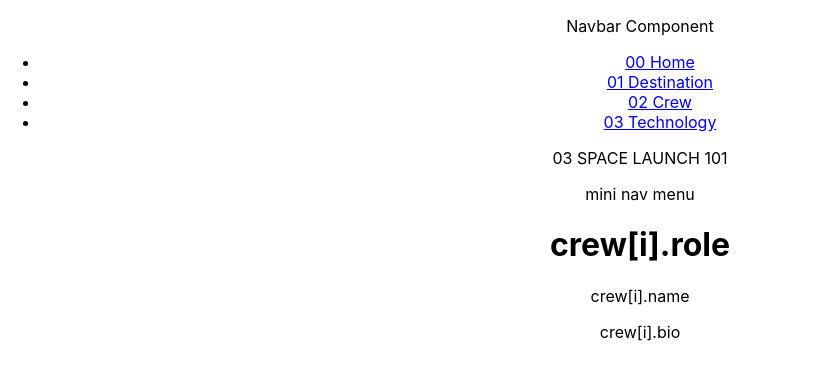
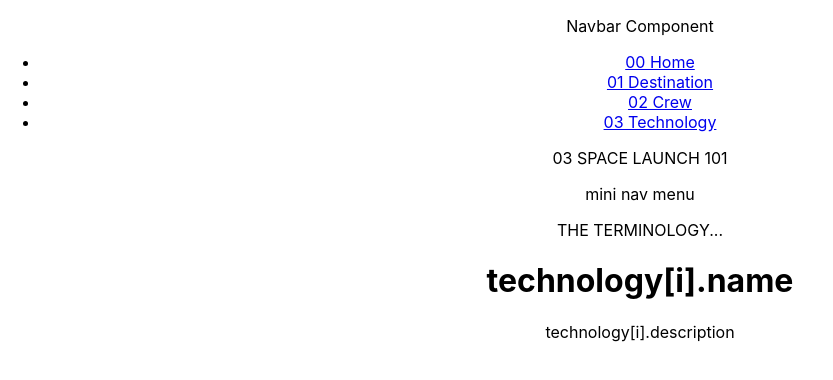
Before and after one commit to kabocha23/space-tourism, a React (Create React App) app: page /technology in a window 1280 px wide. Shown: the top 380 px of the page, without its empty margins (0-833 px from the left). Built offline with nearby package versions, Linux system fonts and the light colour scheme.

Commit message:
added data and built out skeleton

```diff
--- a/src/components/03 Technology/Technology.tsx
+++ b/src/components/03 Technology/Technology.tsx
@@ -10,9 +10,9 @@ const Technology = () => {
           <p>mini nav menu</p>
         </div>
         <div className="technology-description">
-          <h1>crew[i].role</h1>
-          <p>crew[i].name</p>
-          <p>crew[i].bio</p>
+          <p>THE TERMINOLOGY...</p>
+          <h1>technology[i].name</h1>
+          <p>technology[i].description</p>
         </div>
       </div>
       <div className="technology-img">
```
